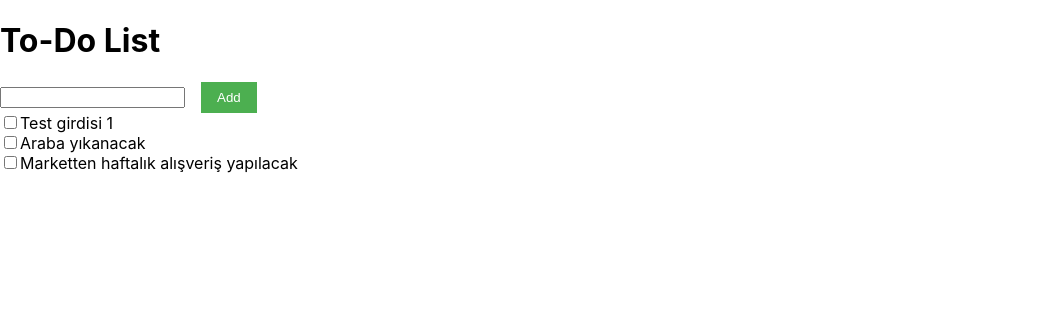
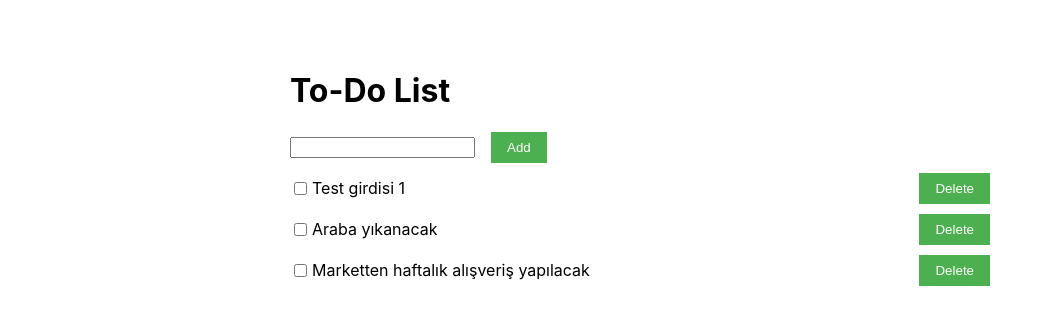
Before and after one commit to hzrkc/To-Do-List-App-with-React, a React (Create React App) app: page / in a window 1280 px wide. Shown: the top 324 px of the page, without its empty margins (0-1053 px from the left). Built offline with nearby package versions, Linux system fonts and the light colour scheme.

Commit message:
Tıklandığında üstünün çizilmesi ayarlandı. Belirli bir forma oturtuldu.

```diff
--- a/src/components/TodoItem.js
+++ b/src/components/TodoItem.js
@@ -1,10 +1,37 @@
-import React from 'react';
+import React, { useState } from 'react';
 
-const TodoItem = ({ text, completed }) => {
+const TodoItem = ({ text, completed, onDelete }) => {
+  const [isClicked, setIsClicked] = useState(false); // yeni state değişkeni
+
+  const handleDelete = () => {
+    onDelete();
+  };
+
+  const handleClick = () => {
+    setIsClicked(!isClicked); // tıklama işlemiyle isClicked değeri tersine çevrilir
+  };
+
   return (
-    <div>
-      <input type="checkbox" checked={completed} />
-      <span>{text}</span>
+    <div
+      style={{
+        display: 'flex',
+        alignItems: 'center',
+        justifyContent: 'space-between',
+        maxWidth: '700px', // 700px olarak sınırlandırıldı.
+        marginBottom: '10px', // Her öğeden sonra 10px boşluk bırakıldı
+        textDecoration: isClicked ? 'line-through' : 'none' // text üstünün çizilmesi durumunda text-decoration özelliği line-through olarak ayarlanır
+      }}
+      onClick={handleClick} // tıklama işlemi burada uygulanır
+    >
+      <div style={{ display: 'flex', alignItems: 'center' }}>
+        <input type="checkbox" checked={completed} style={{ marginRight: '5px' }} /> {/* checkbox kutucuğu buraya taşındı ve metinden önce yerleştirildi */}
+        <span>{text}</span> {/* span elementi input kutucuğunun yanına taşındı ve aralarında boşluk bırakıldı */}
+      </div>
+      <span>
+        <button style={{ marginLeft: '200px' }} onClick={handleDelete}>
+          Delete
+        </button>
+      </span>
     </div>
   );
 };
--- a/src/components/TodoList.js
+++ b/src/components/TodoList.js
@@ -28,9 +28,25 @@ class TodoList extends Component {
       });
     };
 
+    handleDeleteItem = (itemId) => {
+      const updatedItems = this.state.items.filter(item => item.id !== itemId);
+      this.setState({ items: updatedItems });
+    };
+
+    handleToggleComplete = (itemId) => {
+      const updatedItems = this.state.items.map(item => {
+        if (item.id === itemId) {
+          return { ...item, completed: !item.completed };
+        }
+        return item;
+      });
+      this.setState({ items: updatedItems });
+    };
+
     render() {
       return (
-      <div>
+        <div style={{ marginTop: '50px', display: 'flex', justifyContent: 'center' }}>
+          <div style={{ width: '700px' }}>
             <h1>To-Do List</h1>
             <form onSubmit={this.handleNewItemSubmit}>
               <input
@@ -40,9 +56,18 @@ class TodoList extends Component {
               />
               <button type="submit">Add</button>
             </form>
+            <div style={{ marginTop: '10px' }}> {/* Input ve listeleme arasında 10px'lik boşluk */}
               {this.state.items.map((item) => (
-          <TodoItem key={item.id} text={item.text} completed={item.completed} />
+                <TodoItem
+                  key={item.id}
+                  text={item.text}
+                  completed={item.completed}
+                  onDelete={() => this.handleDeleteItem(item.id)}
+                  onToggleComplete={() => this.handleToggleComplete(item.id)}
+                />
               ))}
+            </div>
+          </div>
         </div>
       );
     }
```
Lines whose indentation alone changed are shown as unchanged.
